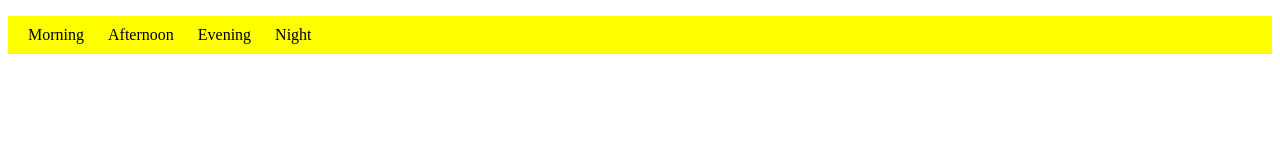
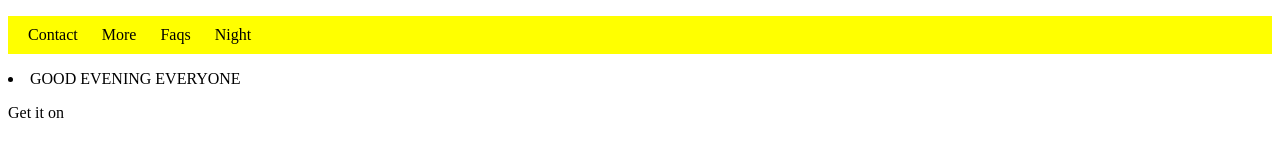
Before and after one commit to GrannyAdidas/Day4branches, a plain HTML site: page day4.html in a window 1280 px wide. Drawn offline with Linux system fonts and the light colour scheme.

Commit message:
my change

```diff
--- a/day4.html
+++ b/day4.html
@@ -8,10 +8,12 @@
 
 <body>
 <ul class="menu">
-<li><a href="#">Morning</a></li>
-<li><a href="#">Afternoon</a></li>
-<li><a href="#">Evening</a></li>
+<li><a href="#">Contact</a></li>
+<li><a href="#">More</a></li>
+<li><a href="#">Faqs</a></li>
 <li><a href="#">Night</a></li>
 </ul>
+<li>GOOD EVENING EVERYONE </li>
+<p> Get it on </p>
 </body>
 </html>
```
